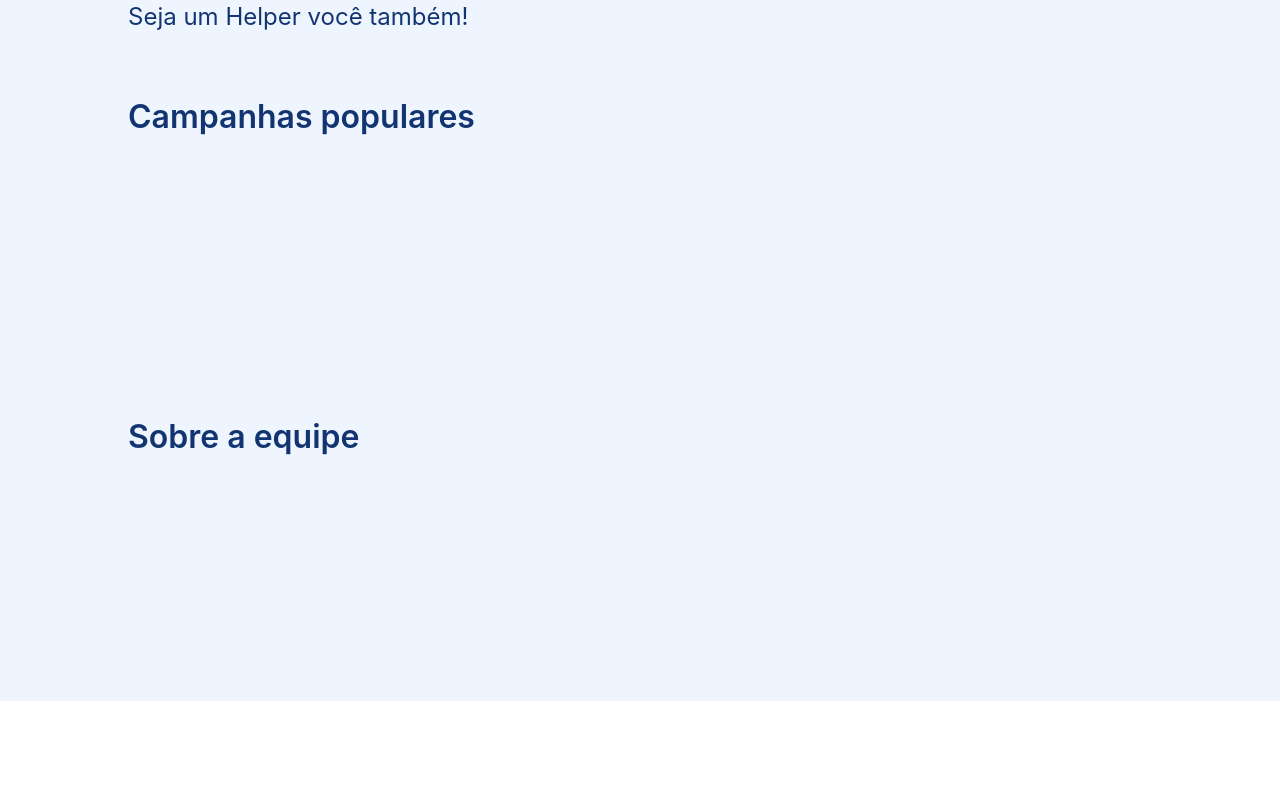
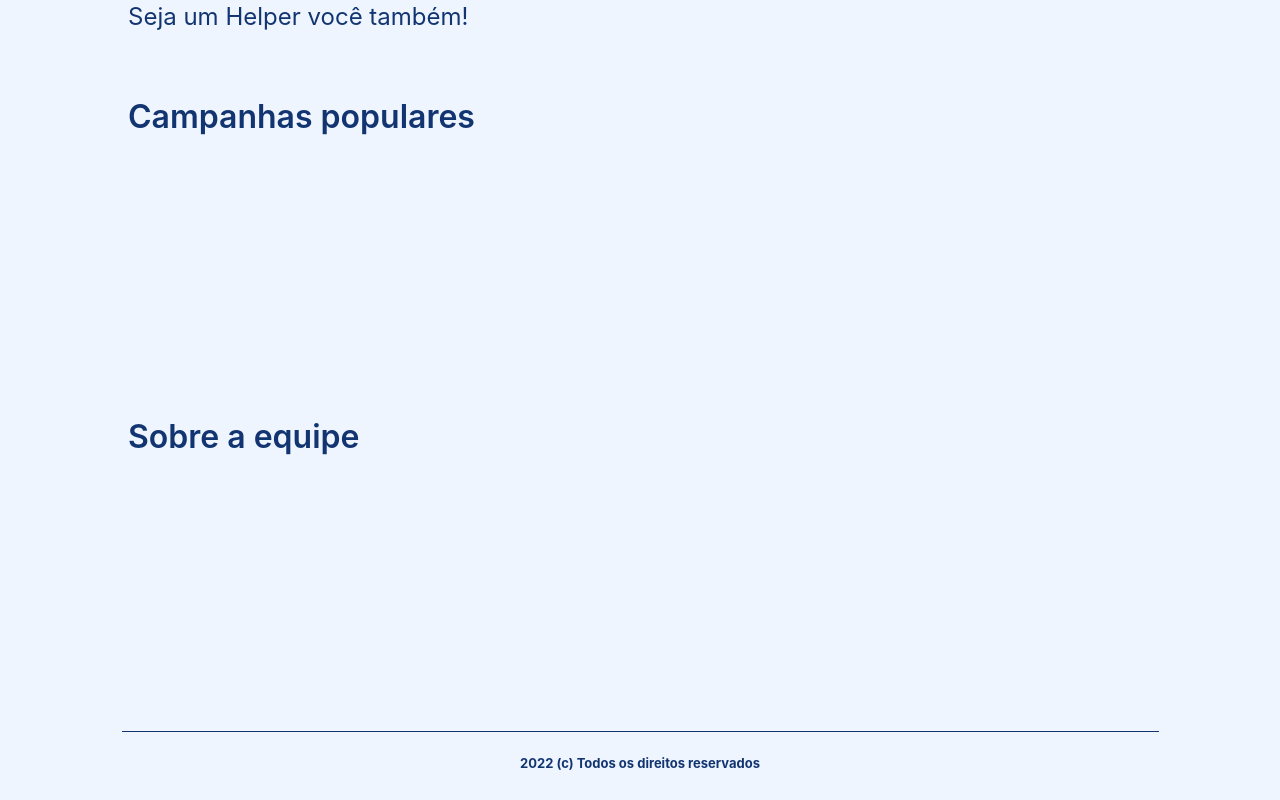
Before and after one commit to fabiojcp/helpers, a React (Create React App) app: page / in a window 1280 px wide. Shown: the part 1363-2163 px from the top of the page. Before the commit the page ends 2064 px from the top, so only its background shows below. Built offline with nearby package versions, Linux system fonts and the light colour scheme.

Commit message:
feat: component footer

```diff
--- /dev/null
+++ b/src/components/footer/index.jsx
@@ -0,0 +1,12 @@
+import { Container, Line } from "./styles";
+
+const Footer = ({ isLined = false }) => {
+  return (
+    <Container>
+      <Line isLined={isLined}></Line>
+      <p>2022 (c) Todos os direitos reservados</p>
+    </Container>
+  );
+};
+
+export default Footer;
--- /dev/null
+++ b/src/components/footer/styles.js
@@ -0,0 +1,20 @@
+import styled from "styled-components";
+
+export const Container = styled.div`
+  background-color: #eef5ff;
+  color: #123571;
+  display: flex;
+  flex-direction: column;
+  align-items: center;
+  width: 100%;
+  gap: 25px;
+  padding: 30px;
+  font-weight: bold;
+  font-size: 13px;
+`;
+
+export const Line = styled.div`
+  background-color: ${(props) => (props.isLined ? "#123571" : "#eef5ff")};
+  width: 85%;
+  height: 1px;
+`;
--- a/src/pages/landing/Index.jsx
+++ b/src/pages/landing/Index.jsx
@@ -20,6 +20,7 @@ import {
 import { Link } from "react-router-dom";
 import { FiArrowDownCircle } from "react-icons/fi";
 import { useCampaigns } from "../../providers/campaigns";
+import Footer from "../../components/footer";
 
 export default function Landing() {
   const campaings = useCampaigns();
@@ -104,6 +105,7 @@ export default function Landing() {
         <SecondTitle id="fifth">Sobre a equipe</SecondTitle>
         <SecondText></SecondText>
       </Second>
+      <Footer isLined />
     </>
   );
 }
```
